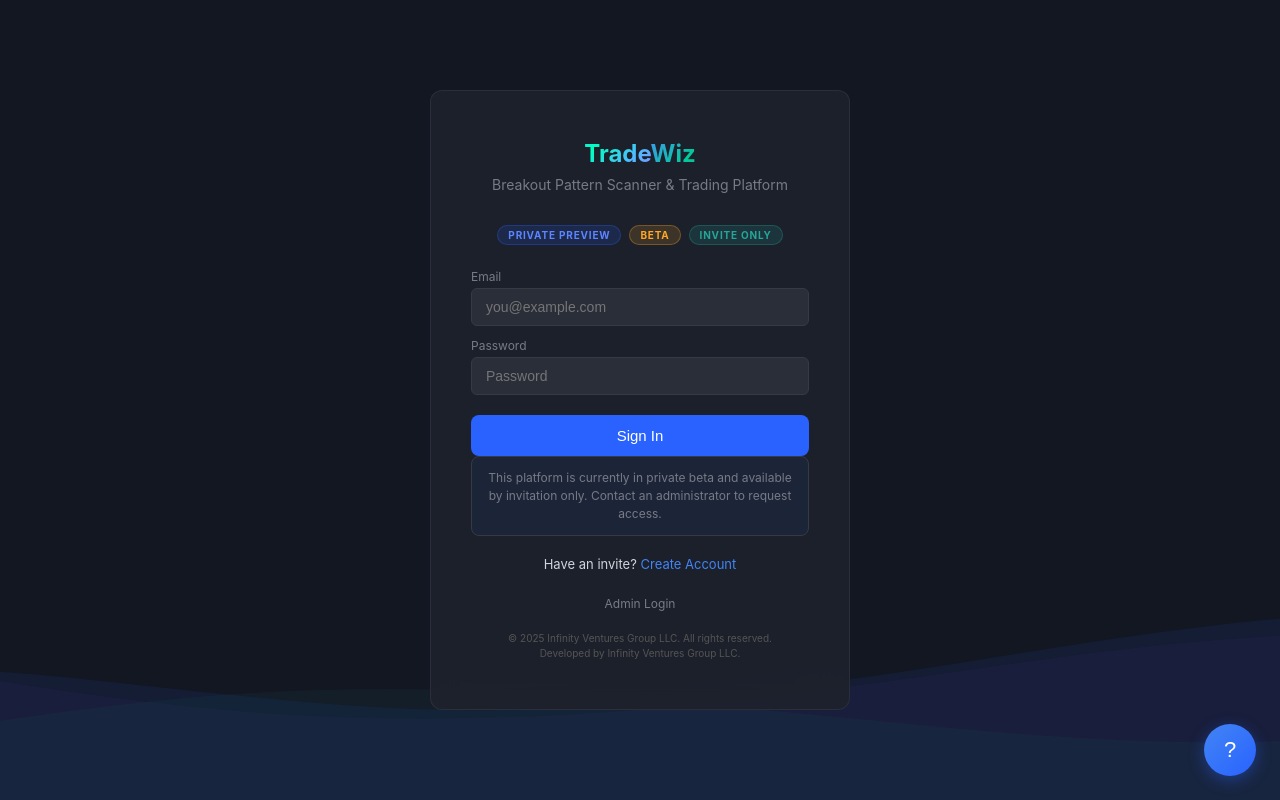
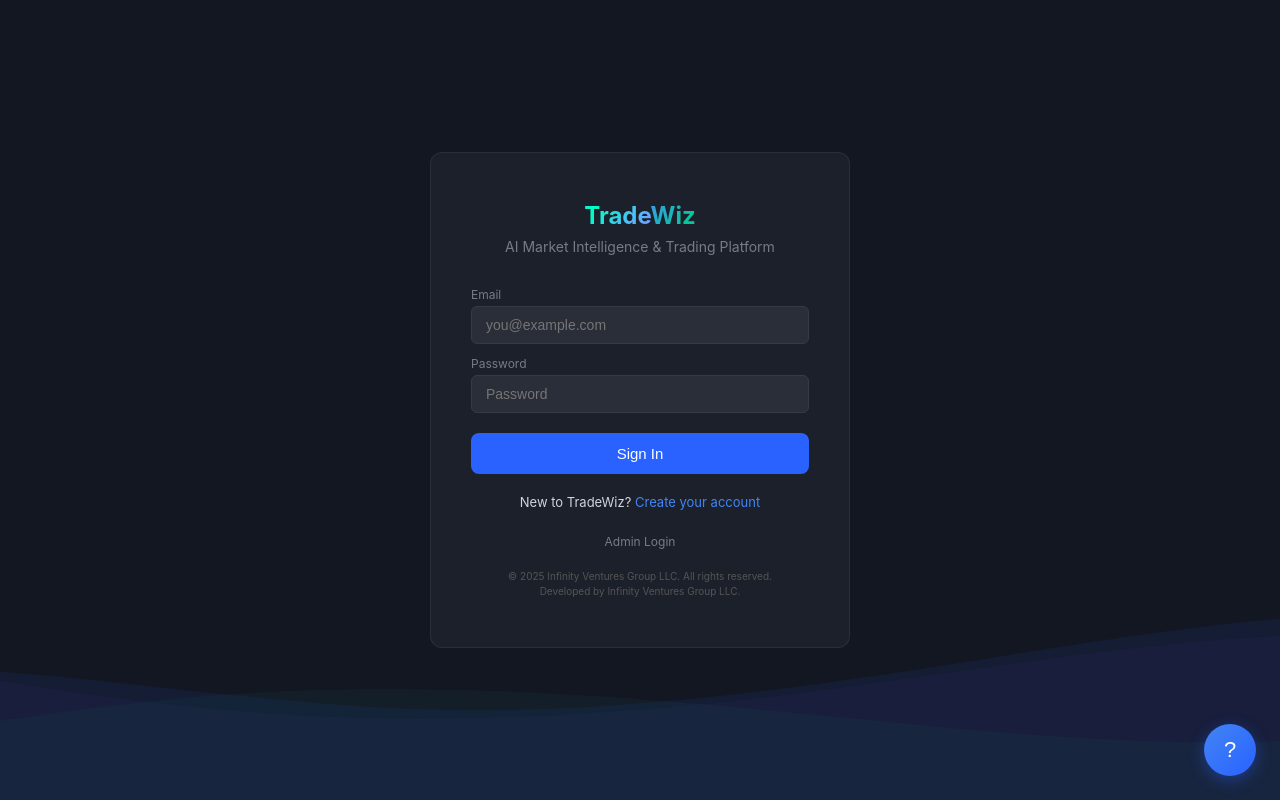
Before and after one commit to securectl/tradewiz, a Flask app: page /auth/login in a window 1280 px wide. Run offline with Flask 3, Linux system fonts and the light colour scheme; parts of the project's set-up code (start-up, migrations or seed data) failed here and were passed over; some libraries are stand-ins or nearby versions.

Commit message:
GA: drop Private Preview / Beta / Invite-Only badges + invite-only notice from login
Going generally available — remove the private-preview/beta/invite-only labels and
the invite-only notice; signup link now reads 'Create your account'.

Co-Authored-By: Claude Opus 4.8 (1M context) <noreply@anthropic.com>

```diff
--- a/templates/login.html
+++ b/templates/login.html
@@ -253,12 +253,7 @@
 
     <div class="login-card">
         <div class="logo"><span class="logo-flash">Trade</span><span class="logo-flash logo-wiz">Wiz</span></div>
-        <div class="subtitle">Breakout Pattern Scanner & Trading Platform</div>
-        <div class="badge-row">
-            <span class="badge badge-private">Private Preview</span>
-            <span class="badge badge-beta">Beta</span>
-            <span class="badge badge-invite">Invite Only</span>
-        </div>
+        <div class="subtitle">AI Market Intelligence & Trading Platform</div>
 
         {% with messages = get_flashed_messages(with_categories=true) %}
         {% if messages %}
@@ -342,8 +337,7 @@
         </a>
         {% endif %}
 
-        <div class="invite-notice">This platform is currently in private beta and available by invitation only. Contact an administrator to request access.</div>
-        <div class="links">Have an invite? <a href="/auth/signup">Create Account</a></div>
+        <div class="links">New to TradeWiz? <a href="/auth/signup">Create your account</a></div>
         {% endif %}
 
         <div class="admin-link"><a href="/auth/admin-login">Admin Login</a></div>
```
